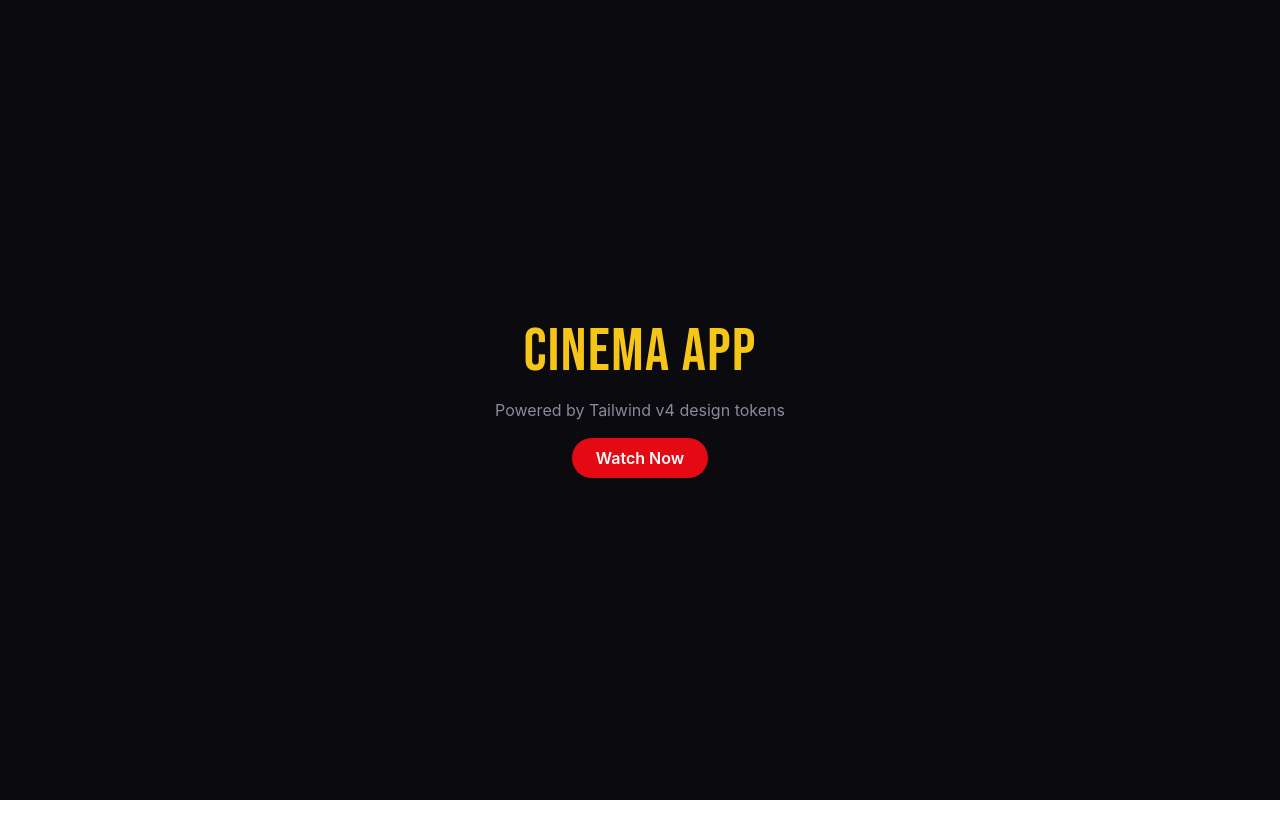
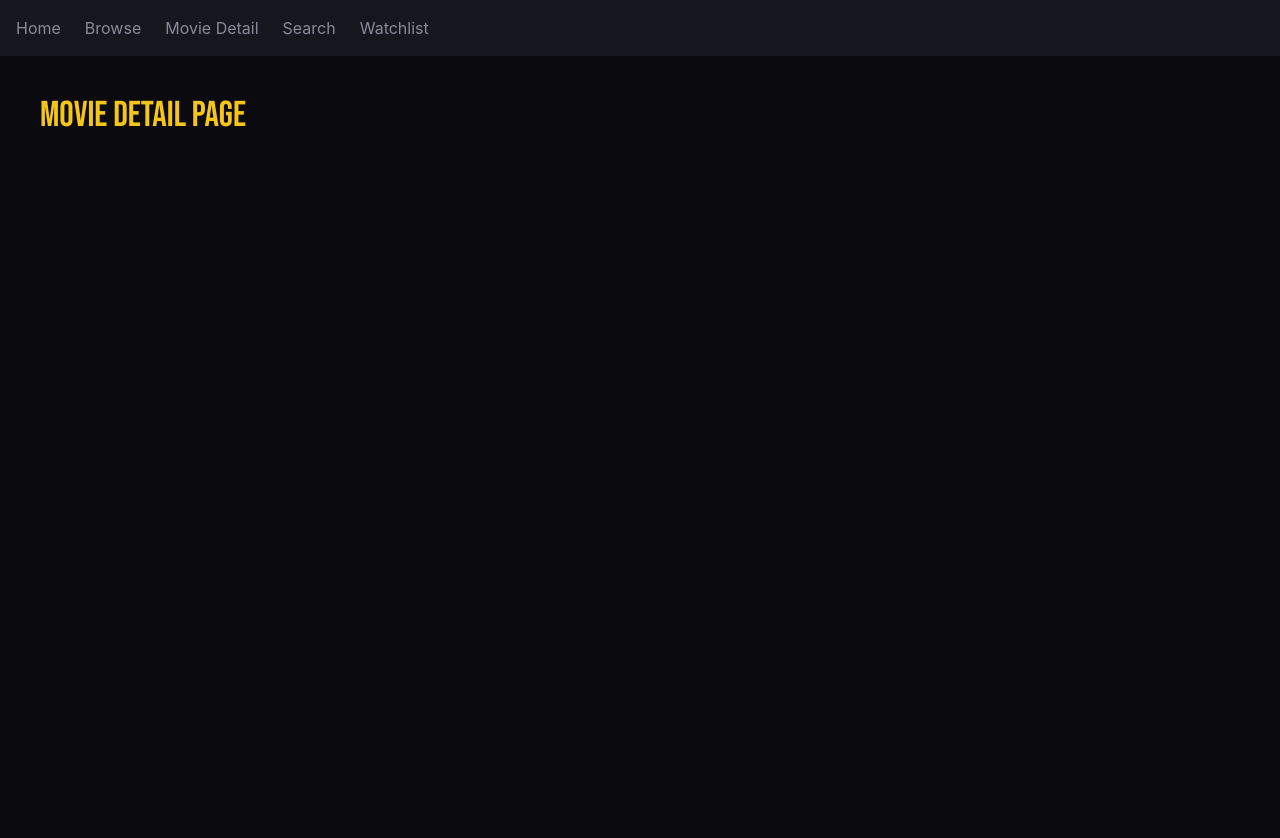
Before and after one commit to senusutuma-cell/cinema-app, a React (Vite) app: page /movie/1 in a window 1280 px wide. Shown: the top 838 px of the page. Before the commit the page ends 800 px from the top, so only its background shows below. Built offline with nearby package versions, Linux system fonts and the light colour scheme.

Commit message:
router + page skeletons

```diff
--- a/src/App.jsx
+++ b/src/App.jsx
@@ -1,14 +1,32 @@
+import { BrowserRouter, Routes, Route, Link } from 'react-router-dom'
+import Home from './pages/Home'
+import Browse from './pages/Browse'
+import MovieDetail from './pages/MovieDetail'
+import SearchResults from './pages/SearchResults'
+import Watchlist from './pages/Watchlist'
+import NotFound from './pages/NotFound'
+
 function App() {
   return (
-    <div className="min-h-screen bg-cinema-bg text-white flex flex-col items-center justify-center gap-4">
-      <h1 className="font-display text-6xl tracking-wide text-cinema-gold">
-        CINEMA APP
-      </h1>
-      <p className="text-cinema-muted">Powered by Tailwind v4 design tokens</p>
-      <button className="bg-cinema-red hover:bg-cinema-red-hover transition-colors px-6 py-2 rounded-full font-semibold">
-        Watch Now
-      </button>
-    </div>
+    <BrowserRouter>
+      {/* Temporary nav just to test links  */}
+      <nav className="bg-cinema-surface p-4 flex gap-6 text-cinema-muted">
+        <Link to="/" className="hover:text-cinema-gold transition-colors">Home</Link>
+        <Link to="/browse" className="hover:text-cinema-gold transition-colors">Browse</Link>
+        <Link to="/movie/1" className="hover:text-cinema-gold transition-colors">Movie Detail</Link>
+        <Link to="/search" className="hover:text-cinema-gold transition-colors">Search</Link>
+        <Link to="/watchlist" className="hover:text-cinema-gold transition-colors">Watchlist</Link>
+      </nav>
+
+      <Routes>
+        <Route path="/" element={<Home />} />
+        <Route path="/browse" element={<Browse />} />
+        <Route path="/movie/:id" element={<MovieDetail />} />
+        <Route path="/search" element={<SearchResults />} />
+        <Route path="/watchlist" element={<Watchlist />} />
+        <Route path="*" element={<NotFound />} />
+      </Routes>
+    </BrowserRouter>
   )
 }
 
--- /dev/null
+++ b/src/pages/Browse.jsx
@@ -0,0 +1,9 @@
+function Browse() {
+  return (
+    <div className="min-h-screen bg-cinema-bg text-white p-10">
+      <h1 className="font-display text-4xl text-cinema-gold">Browse Page</h1>
+    </div>
+  )
+}
+
+export default Browse
--- /dev/null
+++ b/src/pages/Home.jsx
@@ -0,0 +1,9 @@
+function Home() {
+  return (
+    <div className="min-h-screen bg-cinema-bg text-white p-10">
+      <h1 className="font-display text-4xl text-cinema-gold">Home Page</h1>
+    </div>
+  )
+}
+
+export default Home
--- /dev/null
+++ b/src/pages/MovieDetail.jsx
@@ -0,0 +1,9 @@
+function MovieDetail() {
+  return (
+    <div className="min-h-screen bg-cinema-bg text-white p-10">
+      <h1 className="font-display text-4xl text-cinema-gold">Movie Detail Page</h1>
+    </div>
+  )
+}
+
+export default MovieDetail
--- /dev/null
+++ b/src/pages/NotFound.jsx
@@ -0,0 +1,10 @@
+function NotFound() {
+  return (
+    <div className="min-h-screen bg-cinema-bg text-white flex flex-col items-center justify-center gap-4">
+      <h1 className="font-display text-6xl text-cinema-red">404</h1>
+      <p className="text-cinema-muted">This page doesn't exist.</p>
+    </div>
+  )
+}
+
+export default NotFound
--- /dev/null
+++ b/src/pages/SearchResults.jsx
@@ -0,0 +1,9 @@
+function SearchResults() {
+  return (
+    <div className="min-h-screen bg-cinema-bg text-white p-10">
+      <h1 className="font-display text-4xl text-cinema-gold">Search Page</h1>
+    </div>
+  )
+}
+
+export default SearchResults
--- /dev/null
+++ b/src/pages/Watchlist.jsx
@@ -0,0 +1,9 @@
+function Watchlist() {
+  return (
+    <div className="min-h-screen bg-cinema-bg text-white p-10">
+      <h1 className="font-display text-4xl text-cinema-gold">Watchlist Page</h1>
+    </div>
+  )
+}
+
+export default Watchlist
```
